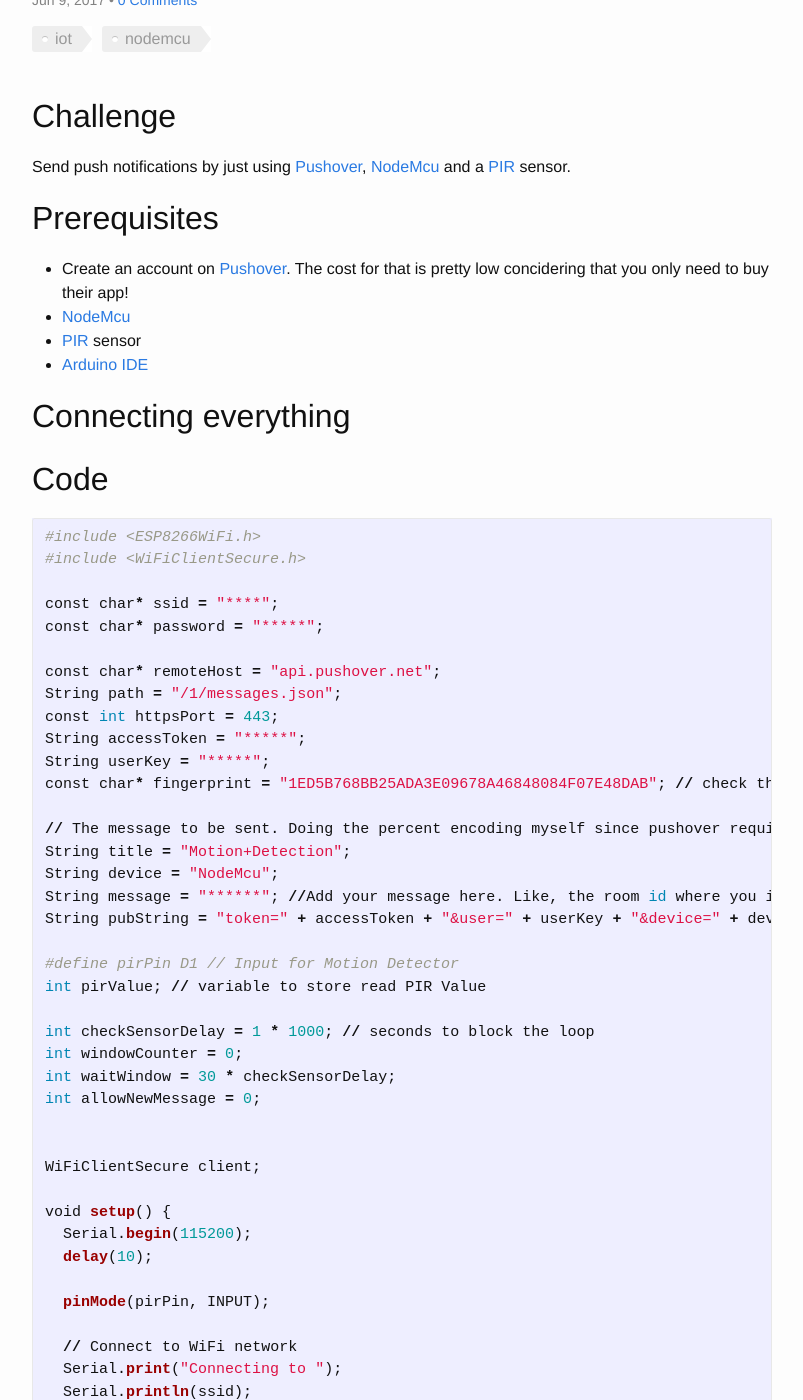
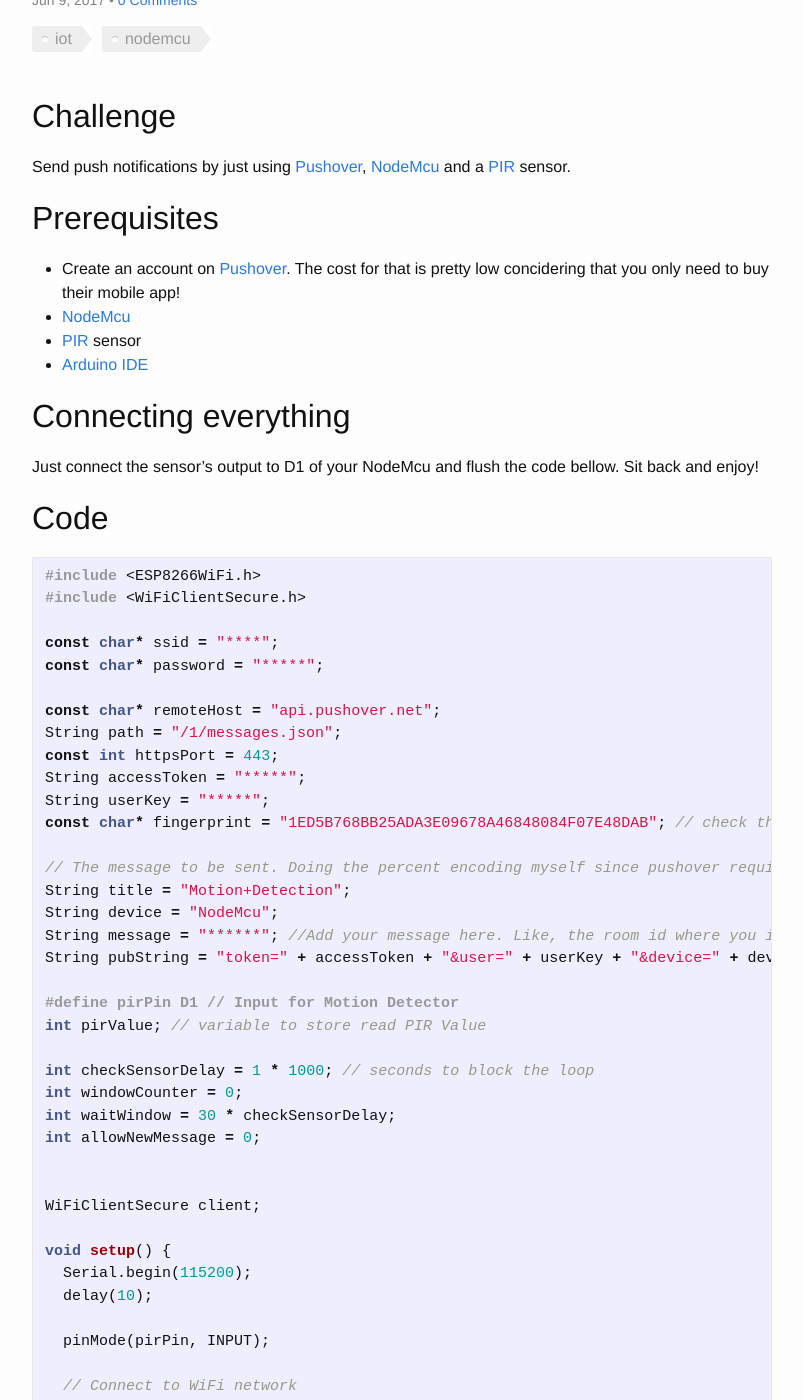
Before and after one commit to cpapazaf/cpapazaf.github.io, a Jekyll site: the page built from _posts/2017-06-09-nodemcu-pir-pushover.md, in a window 1280 px wide and 1400 px high, scrolled down 313 px. Shown: the whole window, without its empty margins (238-1041 px from the left). Built offline with Jekyll 4.4.1, drawn with Linux system fonts in a browser that asks for light colours; comment, search, counter and statistics services are not loaded; some of the changed text lies outside the part shown.

Commit message:
just enhancements

````diff
--- a/_posts/2017-06-09-nodemcu-pir-pushover.md
+++ b/_posts/2017-06-09-nodemcu-pir-pushover.md
@@ -11,17 +11,16 @@
 Send push notifications by just using [Pushover][pushover-web], [NodeMcu][nodemcu-web] and a [PIR][pir-web] sensor.
 
 ## Prerequisites
-* Create an account on [Pushover][pushover-web]. The cost for that is pretty low concidering that you only need to buy their app!
+* Create an account on [Pushover][pushover-web]. The cost for that is pretty low concidering that you only need to buy their mobile app!
 * [NodeMcu][nodemcu-web]
 * [PIR][pir-web] sensor
 * [Arduino IDE][arduino-ide-web]
 
 ## Connecting everything
-
-
+Just connect the sensor's output to D1 of your NodeMcu and flush the code bellow. Sit back and enjoy!
 
 ## Code
-```python
+```cpp
 #include <ESP8266WiFi.h>
 #include <WiFiClientSecure.h>
 
````
Also changed, not shown: other parts of _posts/2017-06-09-nodemcu-pir-pushover.md (+1 -1 lines).
